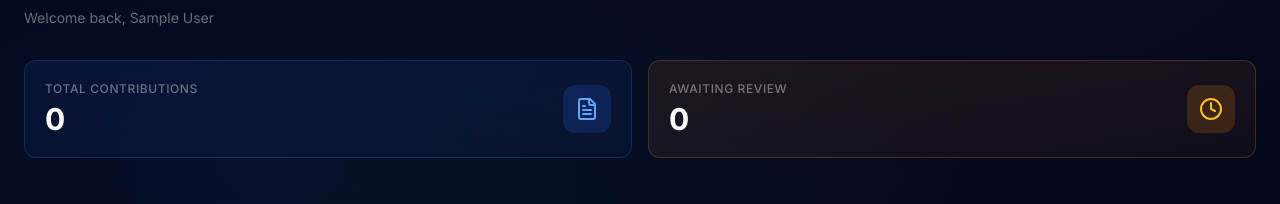
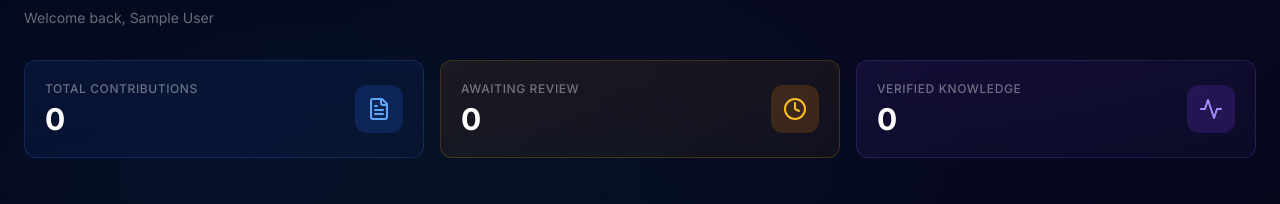
Before and after one commit to noolivaralakshmi/HITL_Hackathon, a React (Vite) app in the folder frontend/: page /dashboard in a window 1280 px wide. Shown: the part 319-523 px from the top of the page. Built offline with nearby package versions, Linux system fonts and the light colour scheme; no server answers; sample sign-in values are in the browser's storage.

Commit message:
fix: show Verified Knowledge count for all users (from DB), clickable to query page

```diff
--- a/frontend/src/pages/DashboardPage.jsx
+++ b/frontend/src/pages/DashboardPage.jsx
@@ -120,6 +120,7 @@ export default function DashboardPage() {
   const totalContributions = getCount('contributed')
   const pendingCount = getCount('pending_review')
   const approvedCount = getCount('approved')
+  const verifiedKnowledgeCount = dashboard?.verified_knowledge_count || 0
   const currentItems = dashboard?.tabs?.[activeTab] || []
 
   return (
@@ -133,7 +134,7 @@ export default function DashboardPage() {
       </div>
 
       {/* Stats Cards */}
-      <div className={`grid gap-4 mb-8 ${isReviewer ? 'grid-cols-2 md:grid-cols-4' : 'grid-cols-1 md:grid-cols-2'}`}>
+      <div className={`grid gap-4 mb-8 ${isReviewer ? 'grid-cols-2 md:grid-cols-4' : 'grid-cols-1 md:grid-cols-3'}`}>
         <motion.div initial={{ opacity: 0, y: 20 }} animate={{ opacity: 1, y: 0 }} transition={{ delay: 0.1 }}
           className="bg-gradient-to-br from-primary-600/10 to-primary-600/5 border border-primary-500/20 rounded-xl p-5">
           <div className="flex items-center justify-between">
@@ -174,19 +175,6 @@ export default function DashboardPage() {
                 </div>
               </div>
             </motion.div>
-
-            <motion.div initial={{ opacity: 0, y: 20 }} animate={{ opacity: 1, y: 0 }} transition={{ delay: 0.4 }}
-              className="bg-gradient-to-br from-violet-600/10 to-violet-600/5 border border-violet-500/20 rounded-xl p-5">
-              <div className="flex items-center justify-between">
-                <div>
-                  <p className="text-xs text-white/40 uppercase tracking-wider font-medium">Verified Knowledge</p>
-                  <p className="text-3xl font-bold text-white mt-1">{approvedCount}</p>
-                </div>
-                <div className="w-12 h-12 bg-violet-600/20 rounded-xl flex items-center justify-center">
-                  <Activity className="w-6 h-6 text-violet-400" />
-                </div>
-              </div>
-            </motion.div>
           </>
         )}
 
@@ -206,6 +194,22 @@ export default function DashboardPage() {
             </div>
           </motion.div>
         )}
+
+        {/* Verified Knowledge - shown to ALL users */}
+        <motion.div initial={{ opacity: 0, y: 20 }} animate={{ opacity: 1, y: 0 }} transition={{ delay: isReviewer ? 0.4 : 0.3 }}
+          className="bg-gradient-to-br from-violet-600/10 to-violet-600/5 border border-violet-500/20 rounded-xl p-5 cursor-pointer hover:border-violet-400/40 transition-all"
+          onClick={() => navigate('/query')}
+        >
+          <div className="flex items-center justify-between">
+            <div>
+              <p className="text-xs text-white/40 uppercase tracking-wider font-medium">Verified Knowledge</p>
+              <p className="text-3xl font-bold text-white mt-1">{verifiedKnowledgeCount}</p>
+            </div>
+            <div className="w-12 h-12 bg-violet-600/20 rounded-xl flex items-center justify-center">
+              <Activity className="w-6 h-6 text-violet-400" />
+            </div>
+          </div>
+        </motion.div>
       </div>
 
       {/* Tabs */}
```
Also changed, not shown: 1 other file (tests, documents, lock files or other folders).
